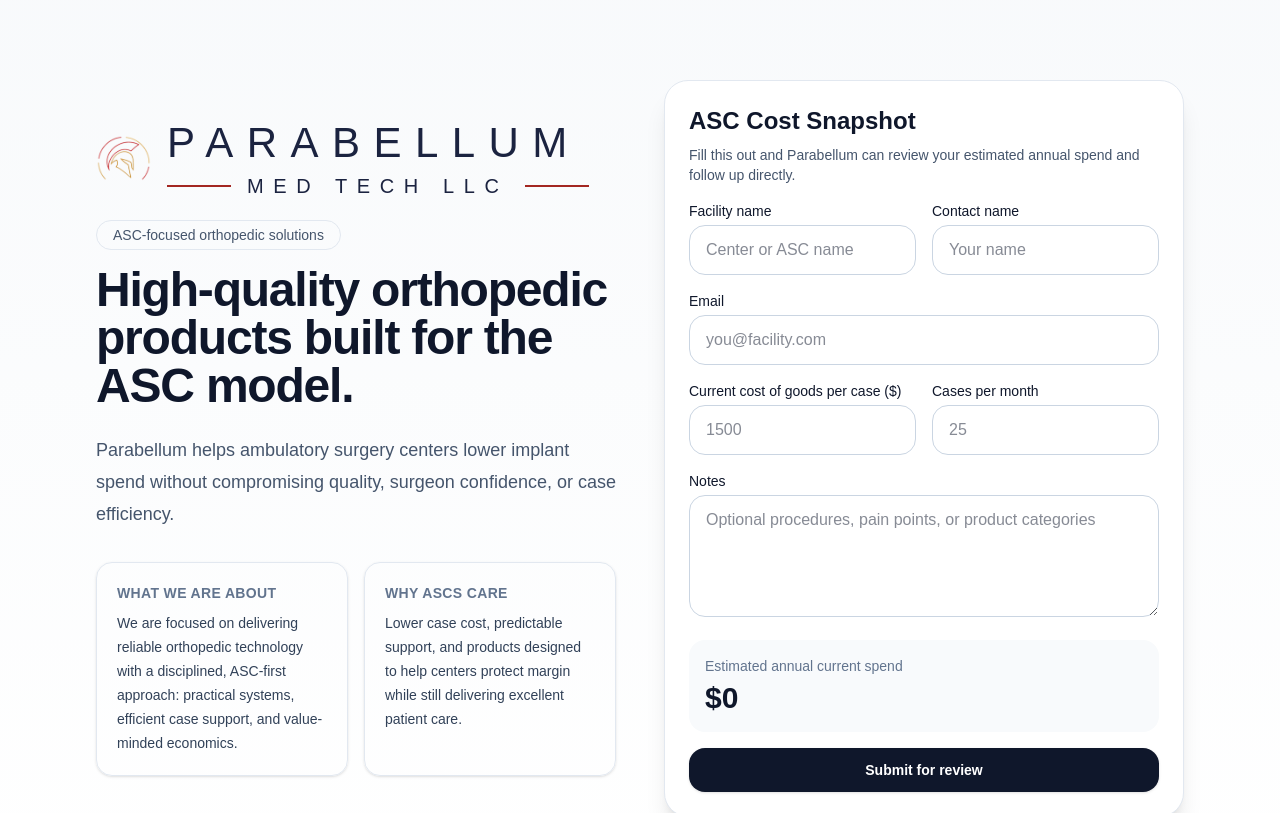
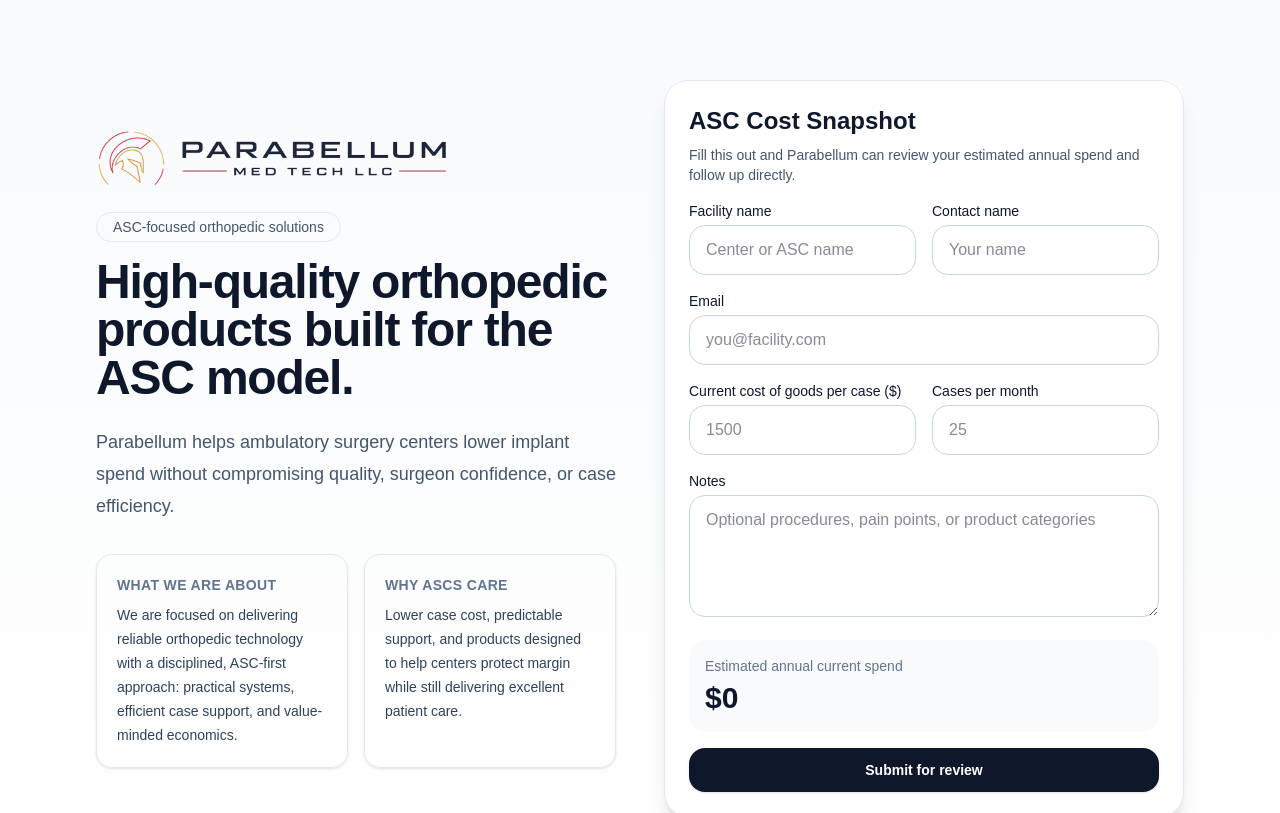
Before and after one commit to srobin-parabellum/parabellum-site, a Next.js app: page / in a window 1280 px wide. Shown: the top 813 px of the page. Built offline with nearby package versions, Linux system fonts and the light colour scheme.

Commit message:
adjust logo sizing

```diff
--- a/app/page.js
+++ b/app/page.js
@@ -1,3 +1,4 @@
+
 "use client";
 import React from "react";
 import Image from "next/image";
@@ -45,33 +46,23 @@
           <div className="grid gap-12 lg:grid-cols-2 lg:items-center">
             <div>
 
-              {/* 🔥 LOGO + TEXT (UPDATED) */}
+              {/* 🔥 LOGO ROW (NEW) */}
               <div className="mb-6 flex items-center gap-4">
                 <Image
                   src="/logo-icon.png"
                   alt="Parabellum Logo"
-                  width={55}
-                  height={55}
+                  width={70}
+                  height={70}
                   priority
                 />
 
-                <div className="leading-none">
-                  {/* PARABELLUM */}
-                  <div className="text-[28px] font-light tracking-[0.22em] text-[#1B2340] sm:text-[36px] sm:tracking-[0.28em] lg:text-[42px] lg:tracking-[0.32em]">
-                    PARABELLUM
-                  </div>
-
-                  {/* MED TECH LLC + LINES */}
-                  <div className="mt-3 flex items-center gap-3 sm:gap-4">
-                    <div className="h-[2px] w-10 bg-[#A32722] sm:w-14 lg:w-16" />
-
-                    <div className="text-[13px] font-light tracking-[0.3em] text-[#1B2340] sm:text-[16px] sm:tracking-[0.38em] lg:text-[20px] lg:tracking-[0.48em]">
-                      MED TECH LLC
-                    </div>
-
-                    <div className="h-[2px] w-10 bg-[#A32722] sm:w-14 lg:w-16" />
-                  </div>
-                </div>
+                <Image
+                  src="/logo-text.png"
+                  alt="Parabellum Med Tech"
+                  width={264}
+                  height={66}
+                  priority
+                />
               </div>
 
               <div className="mb-4 inline-flex rounded-full border border-slate-200 px-4 py-1 text-sm font-medium text-slate-600">
```
